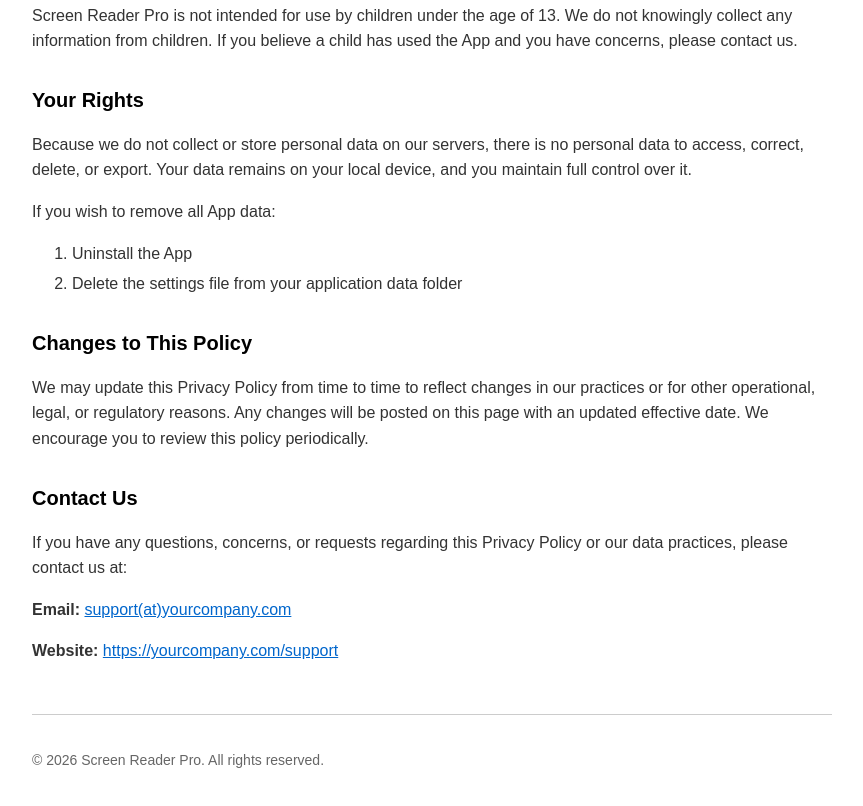
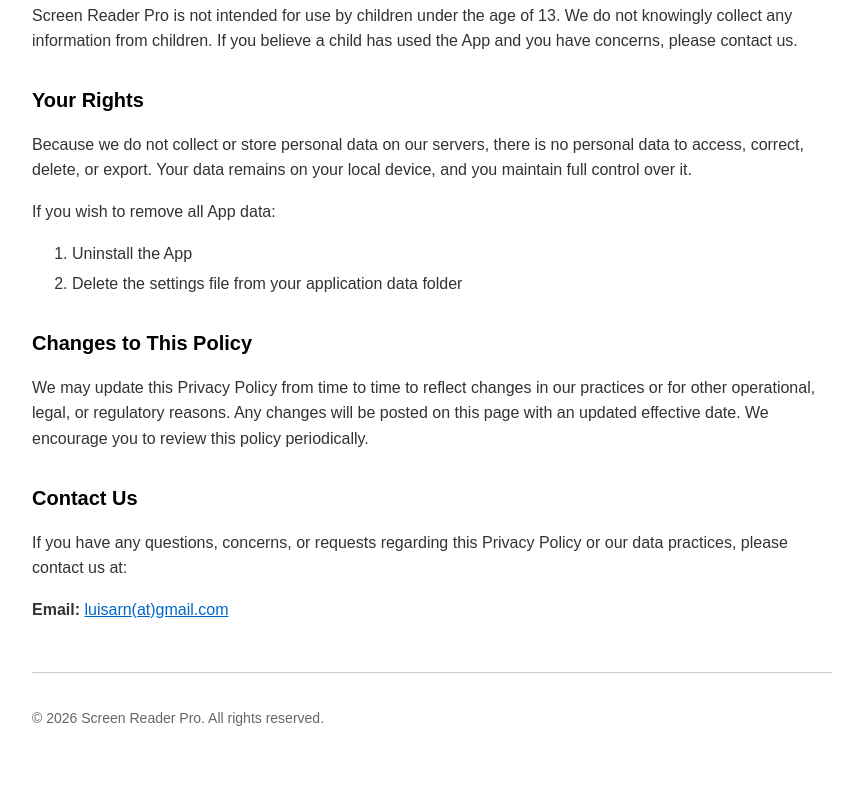
Before and after one commit to luisarn/mywebsite, a plain HTML site: page screen-reader-pro-privacy-policy.html in a window 1280 px wide. Shown: the part 2231-3037 px from the top of the page, without its empty margins (208-1071 px from the left). After the commit the page ends 2996 px from the top, so only its background shows below. Drawn offline with Linux system fonts and the light colour scheme.

Commit message:
Update screen-reader-pro-privacy-policy.html

```diff
--- a/screen-reader-pro-privacy-policy.html
+++ b/screen-reader-pro-privacy-policy.html
@@ -151,8 +151,7 @@
 
     <h2>Contact Us</h2>
     <p>If you have any questions, concerns, or requests regarding this Privacy Policy or our data practices, please contact us at:</p>
-    <p><strong>Email:</strong> <a href="mailto:support@yourcompany.com">support(at)yourcompany.com</a></p>
-    <p><strong>Website:</strong> <a href="https://yourcompany.com/support" target="_blank">https://yourcompany.com/support</a></p>
+    <p><strong>Email:</strong> <a href="mailto:luisarn@gmail.com">luisarn(at)gmail.com</a></p>
 
     <div class="footer">
         <p>&copy; 2026 Screen Reader Pro. All rights reserved.</p>
```
